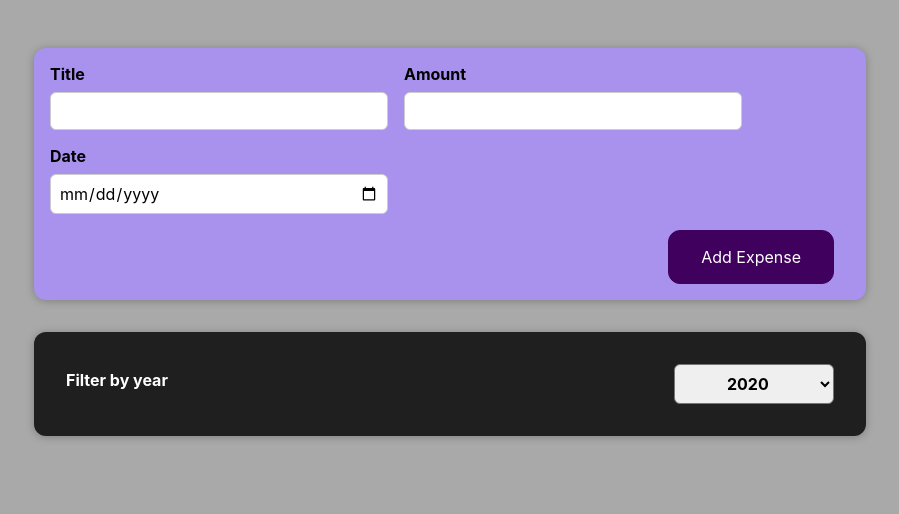
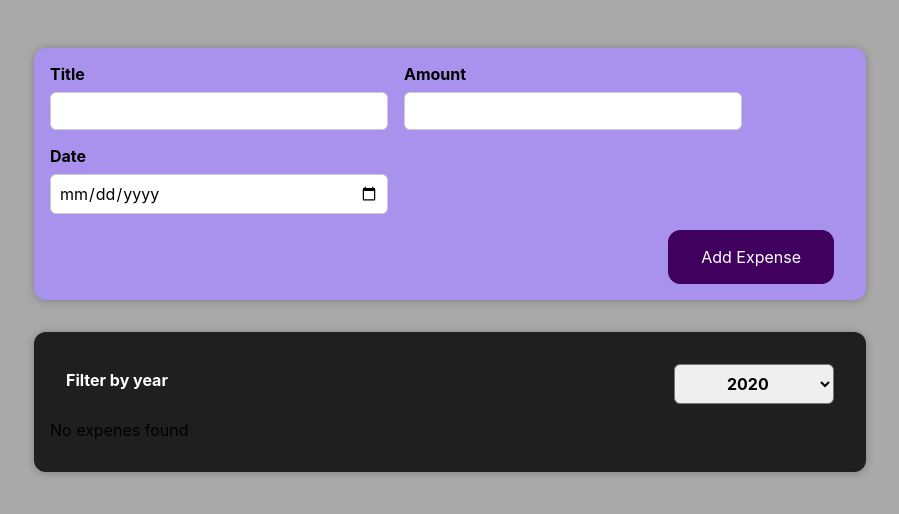
Before and after one commit to andresdev33/expenses-tracker, a React (Create React App) app: page / in a window 1280 px wide. Shown: the top 514 px of the page, without its empty margins (190-1089 px from the left). Built offline with nearby package versions, Linux system fonts and the light colour scheme.

Commit message:
add conditional rendering

```diff
--- a/src/components/Expenses/Expenses.js
+++ b/src/components/Expenses/Expenses.js
@@ -16,6 +16,20 @@ const Expenses = (props) => {
         (expense) => expense.date.getFullYear().toString() === filteredYear
     );
 
+    // Other conditional rendering way:
+    // let filteredExpensesContent = <p>No expenes found</p>;
+
+    // if(filteredExpenses.length > 0) {
+    //     filteredExpensesContent = filteredExpenses.map((expense) => (
+    //         <ExpenseItem
+    //             key={expense.id}
+    //             title={expense.title}
+    //             amount={expense.amount}
+    //             date={expense.date}
+    //         />
+    //     ))
+    // }
+
     return (
         <div>
             <Card className='expenses'>
@@ -23,7 +37,11 @@ const Expenses = (props) => {
                     selectedYear={filteredYear}
                     onChangeFilter={changeFilterHandler}
                 />
-                {filteredExpenses.map((expense) => (
+                {/* {other conditional rendering way} */}
+                {/* {filteredExpensesContent} */}
+                {filteredExpenses.length === 0 && <p>No expenes found</p>}
+                {filteredExpenses.length > 0 &&
+                    filteredExpenses.map((expense) => (
                         <ExpenseItem
                             key={expense.id}
                             title={expense.title}
```
Lines whose indentation alone changed are shown as unchanged.
